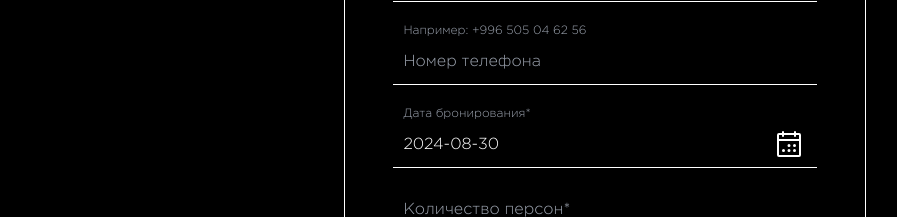
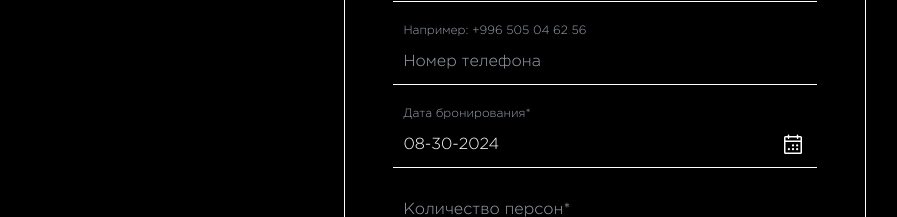
Before and after one commit to muradilinc/bono, a React (Vite) app: page / in a window 1280 px wide. Shown: the part 1640-1857 px from the top of the page, without its empty margins (35-932 px from the left). Built offline with nearby package versions, Linux system fonts and the light colour scheme; no server answers.

Commit message:
fix date

```diff
--- a/src/widgets/formCome/ui/index.tsx
+++ b/src/widgets/formCome/ui/index.tsx
@@ -54,12 +54,11 @@ export const FormCome = () => {
       }
 
       setIsValid(value === '' || phoneNumberPattern.test(value));
-    } else {
-      setState((prevState) => ({
-        ...prevState,
-        [name]: value,
-      }));
     }
+    setState((prevState) => ({
+      ...prevState,
+      [name]: value,
+    }));
   };
 
   const handleKeyPress = (event: React.KeyboardEvent<HTMLInputElement>) => {
@@ -170,13 +169,13 @@ export const FormCome = () => {
                   selected={selectedDate}
                   onChange={handleDateChange}
                   minDate={new Date()}
-                  dateFormat="yyyy-MM-dd"
+                  dateFormat="MM-dd-yyyy"
                   className="bg-transparent outline-none p-[10px] w-full"
                   required
                   // readOnly
                 />
                 <CalendarDots
-                  size={32}
+                  size={24}
                   className="absolute right-3 top-1/2 transform -translate-y-1/2 text-white"
                 />
               </label>
```
